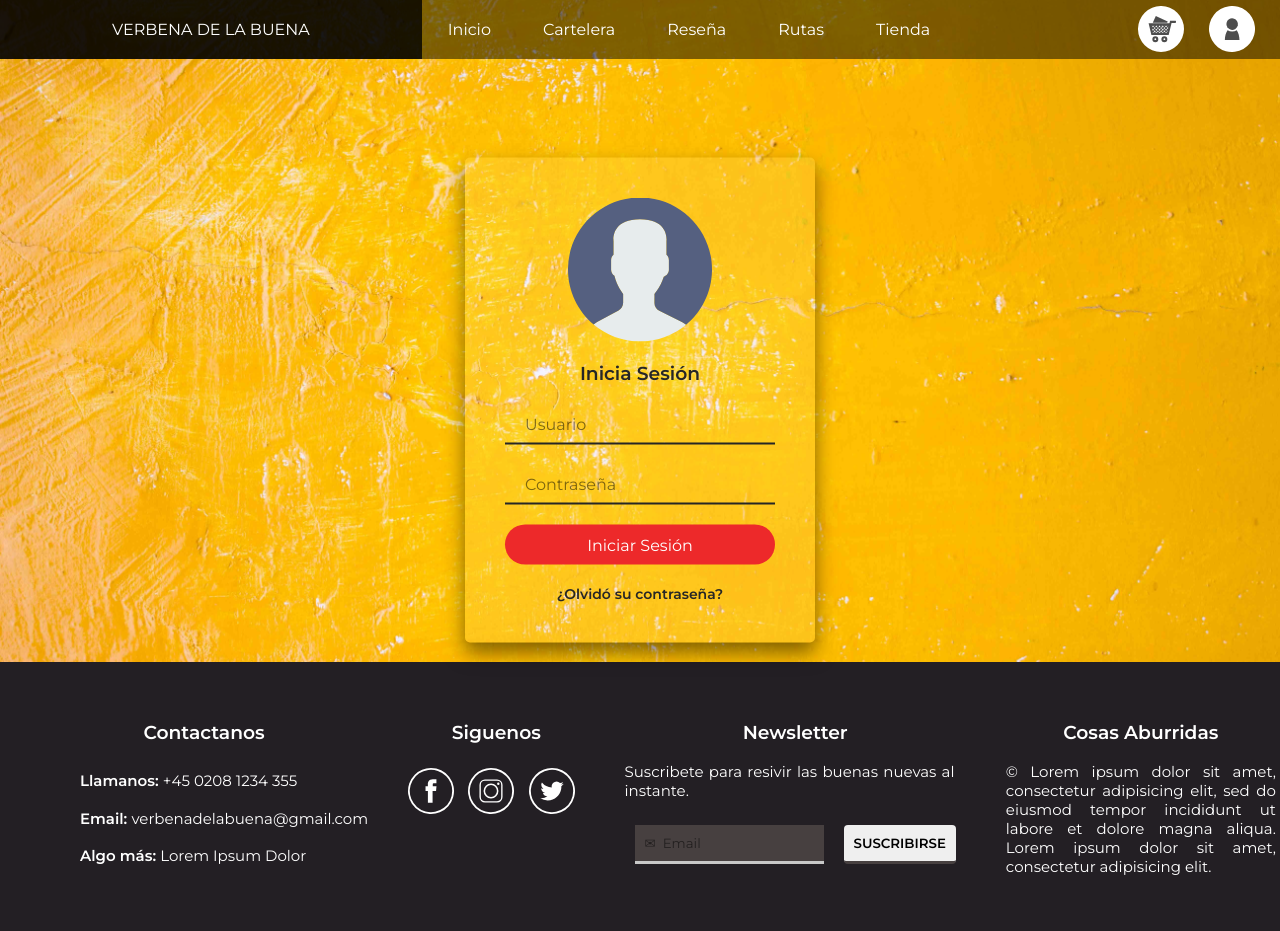
After one commit to itsrenenvt/verbena, a PHP site: page /login.html in a window 1280 px wide. The commit adds this page. Run offline with PHP 8.4, Linux system fonts and the light colour scheme.

Commit message:
se agregó index.html.

```diff
--- a/css/style.css
+++ b/css/style.css
@@ -326,8 +326,114 @@ background: linear-gradient(#54BBC7,#2EE3AD,#9191f2); */
 	border-color: rgb(120, 120, 120);
 }
 
+/*Estilo de login.html*/
 
+.background-login{
+	background: url('../img/img_verbena6.jpg');
+	background-size: cover;
+	background-position: center;
+	text-align: center;
+	height: 662px;
+}
 
+.div_login{
+	position: absolute;
+	top: 50%;
+	left: 50%;
+	transform: translate(-50%, -50%);
+	width: 350px;
+	box-sizing: border-box;
+	background: transparent;
+	box-shadow: 0 10px 20px rgba(0, 0, 0, 0.5);
+	border-radius: 5px;
+	transition: .5s;
+}
+
+.div_cristal{
+	width: 100%
+	height: 100%;
+	padding: 40px;
+	box-sizing: border-box;
+	background: rgba(255,255,255,.1);
+	border-radius: 5px;
+	transition: .5s;
+}
+
+.img_usuario_login{
+	margin: 0 auto;
+	display: block;
+	margin-bottom: 20px;
+	width: 9em;
+}
+
+.background-login h3{
+	margin: 0;
+	padding: 0 0 20px;
+	color: #262626;
+	text-align: center;
+}
+
+.div_login input{
+	width: 100%;
+	margin-bottom: 20px;
+}
+
+.div_login input[type="text"],
+.div_login input[type="password"]{
+	border: none;
+	border-bottom: 2px solid #262626;
+	outline: none;
+	height: 40px;
+	color: #262626;
+	background: transparent;
+	font-size: 16px;
+	padding-left: 20px;
+	box-sizing: border-box;
+}
+
+::placeholder{
+	color: rgba(0,0,0,.5);
+}
+
+.input_box{
+	position: relative;
+}
+
+.input_box span{
+	position: absolute;
+	top: 10px;
+	color: #262626;
+}
+
+.div_login input[type="submit"]{
+	border: none;
+	outline: none;
+	height: 40px;
+	font-size: 16px;
+	background: #ed292a;
+	color: #fff;
+	border-radius: 20px;
+	cursor: pointer;
+}
+
+.div_login a{
+	color: #262626;
+	font-size: 14px;
+	font-weight: bold;
+	text-decoration: none;
+	text-align: center;
+	display: block;
+}
+
+.div_cristal:hover{
+	transform: translate(20px, 20px);
+	box-shadow: 0 10px 20px rgba(0,0,0,.5);
+}
+
+.div_login:hover{
+	box-shadow: 0 10px 20px rgba(0, 0, 0, 0);
+	background: rgba(255,255,255,1);
+}
 
 @media screen and (max-width: 700px){
 	.google-maps {
--- a/index.html
+++ b/index.html
@@ -20,7 +20,7 @@
           <li><a href="">Tienda</a></li>
           <!-- <div class="img_menu"><a href=""><img src="img/user.svg" class="img_right"></a></div>
           <div class="img_menu"><a href=""><img src="img/shopping-cart.svg" class="img_right"></a></div> -->
-          <div class="img_menu"><a href=""><img src="img/usuario.svg" class="img_right"></a></div>
+          <div class="img_menu"><a href="login.html"><img src="img/usuario.svg" class="img_right"></a></div>
           <div class="img_menu"><a href=""><img src="img/carrito.svg" class="img_right"></a></div>
         </ul>
       </nav>
--- /dev/null
+++ b/login.html
@@ -0,0 +1,104 @@
+<!DOCTYPE html>
+<html lang="en" dir="ltr">
+  <head>
+    <meta charset="utf-8">
+    <meta name="viewport" content="width=device-widht, initial-scale=1.0">
+    <link href="https://fonts.googleapis.com/css?family=Montserrat:300,400,600" rel="stylesheet">  <!-- Google web font "Open Sans" -->
+    <link href="https://stackpath.bootstrapcdn.com/font-awesome/4.7.0/css/font-awesome.min.css" rel="stylesheet">
+    <link rel="stylesheet" type="text/css" href="css/style.css">
+    <script src="js/main.js" charset="utf-8"></script>
+    <title>Inicio Sesión - Verbena de la buena</title>
+  </head>
+  <body>
+    <header>
+      <nav>
+        <ul class="menu_ul">
+          <li><a class="active">VERBENA DE LA BUENA</a></li>
+          <li><a href="index.html">Inicio</a></li>
+          <li><a href="cartelera.html">Cartelera</a></li>
+          <li><a href="">Reseña</a></li>
+          <li><a href="">Rutas</a></li>
+          <li><a href="">Tienda</a></li>
+          <!-- <div class="img_menu"><a href=""><img src="img/user.svg" class="img_right"></a></div>
+          <div class="img_menu"><a href=""><img src="img/shopping-cart.svg" class="img_right"></a></div> -->
+          <div class="img_menu"><a href=""><img src="img/usuario.svg" class="img_right"></a></div>
+          <div class="img_menu"><a href=""><img src="img/carrito.svg" class="img_right"></a></div>
+        </ul>
+      </nav>
+    </header>
+
+    <div class="background-login">
+      <div class="div_login">
+        <div class="div_cristal">
+          <img src="img/user.svg" class="img_usuario_login" alt="">
+          <h3>Inicia Sesi&oacute;n</h3>
+          <form>
+            <div class="input_box">
+              <input type="text" name="" placeholder="Usuario" value="">
+              <span><i class="fas fa-user" aria-hidden="true"></i></span>
+            </div>
+            <div class="input_box">
+              <input type="password" name="" placeholder="Contraseña" value="">
+              <span><i class="fas fa-lock" aria-hidden="true"></i></i></span>
+            </div>
+            <input type="submit" name="" value="Iniciar Sesión">
+          </form>
+          <a href="#">¿Olvid&oacute; su contraseña?</a>
+        </div>
+      </div>
+    </div>
+
+    <footer>
+      <div class="footer">
+
+        <div class="foot_uno">
+          <h3>Contactanos</h3>
+          <!-- <nav> -->
+            <ul class="foot_ul">
+              <!-- <li class="foot_li">Llamanos:</li><p class="foot_p">+45 0208 1234 355</p>
+              <li class="foot_li">Email:</li><p class="foot_p">verbenadelabuena@gmail.com</p>
+              <li class="foot_li">Algo más:</li><p class="foot_p">Lorem Ipsum Dolar</p> -->
+
+              <!-- <li class="foot_li"><label class="foot_label">Llamanos: <span class="foot_span">+45 0208 1234 355</span></label></li>
+              <li class="foot_li"><label class="foot_label">Email: <span class="foot_span">verbenadelabuena@gmail.com</span></label></li>
+              <li class="foot_li"><label class="foot_label">Algo m&aacute;s: <spanclass="foot_span">Lorem Ipsum Dolor</span></label></li> -->
+
+              <label class="foot_label">Llamanos:  <span class="foot_span">+45 0208 1234 355</span><br>
+              <label class="foot_label">Email:  <span class="foot_span">verbenadelabuena@gmail.com</span><br>
+              <label class="foot_label">Algo m&aacute;s:  <span class="foot_span">Lorem Ipsum Dolor</span><br>
+              </ul>
+
+          <!-- </nav> -->
+        </div>
+
+        <div class="foot_dos">
+          <h3>Siguenos</h3>
+          <a href="https://www.facebook.com/Verbenadelabuena/" target="_blank"><img src="img/facebook.svg" alt="" class="img_foot"></a>
+          <a href="https://www.instagram.com/verbenadelabuena/" target="_blank"><img src="img/instagram.svg" alt="" class="img_foot"></a>
+          <a href="#" target="_blank"><img src="img/twitter.svg" alt="" class="img_foot" target="_blank"></a>
+          <!-- <a href="#" target="_blank"><img src="img/google.svg" alt="" class="img_foot" target="_blank"></a>
+          <a href="#" target="_blank"><img src="img/snapchat.svg" alt="" class="img_foot" target="_blank"></a>
+          <a href="#" target="_blank"><img src="img/youtube.svg" alt="" class="img_foot" target="_blank"></a> -->
+        </div>
+
+        <div class="foot_tres">
+          <h3>Newsletter</h3>
+          <p class="foot_n">Suscribete para resivir las buenas nuevas al instante.</p>
+          <form class="form_sub" action="">
+            <input class="input" type="email" placeholder="&#9993;  Email" required>
+            <input class="btn_submit" type="submit" value="SUSCRIBIRSE">
+          </form>
+        </div>
+
+        <div class="foot_cuatro">
+          <h3>Cosas Aburridas</h3>
+            <p class="foot_p"> &copy; Lorem ipsum dolor sit amet, consectetur adipisicing elit, sed do eiusmod tempor incididunt ut
+              labore et dolore magna aliqua. Lorem ipsum dolor sit amet, consectetur adipisicing elit.</p>
+        </div>
+
+      </div>
+
+    </footer>
+
+  </body>
+</html>
```
Also changed, not shown: img/img_verbena.jpg (added), img/img_verbena6.jpg (added).
